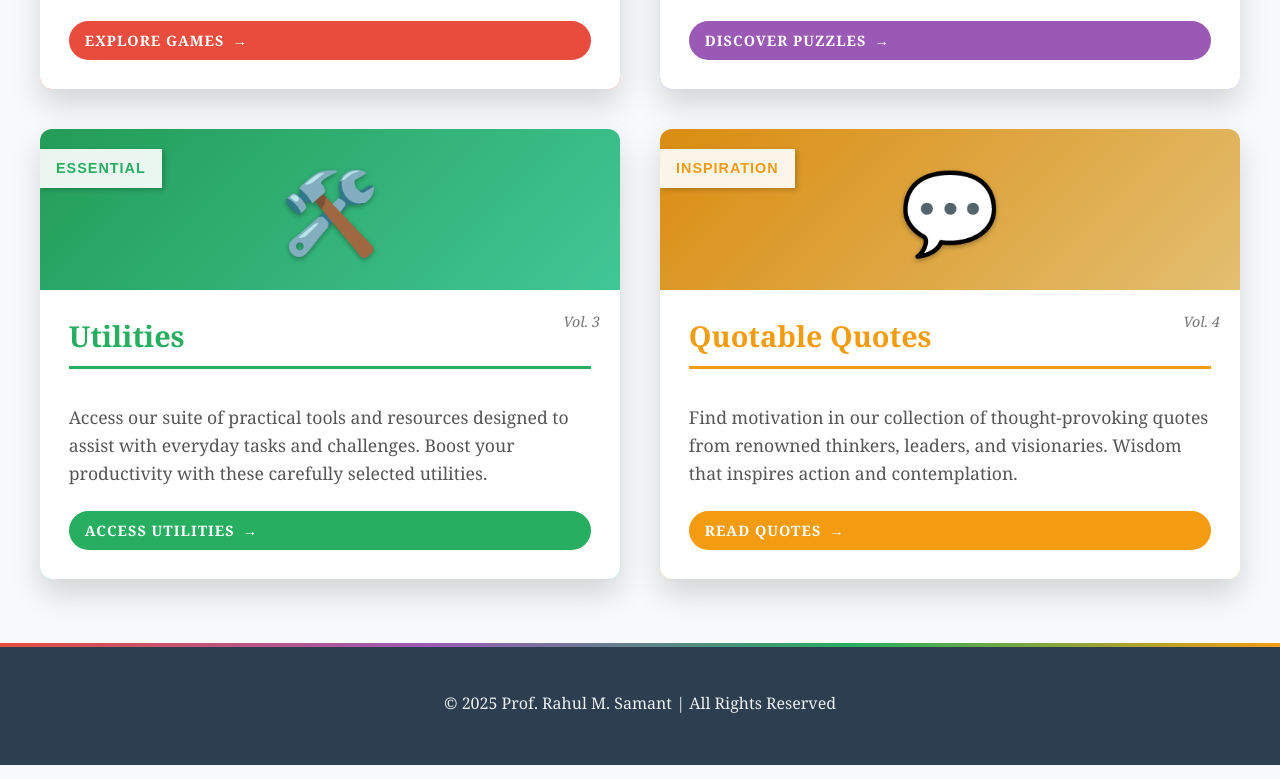
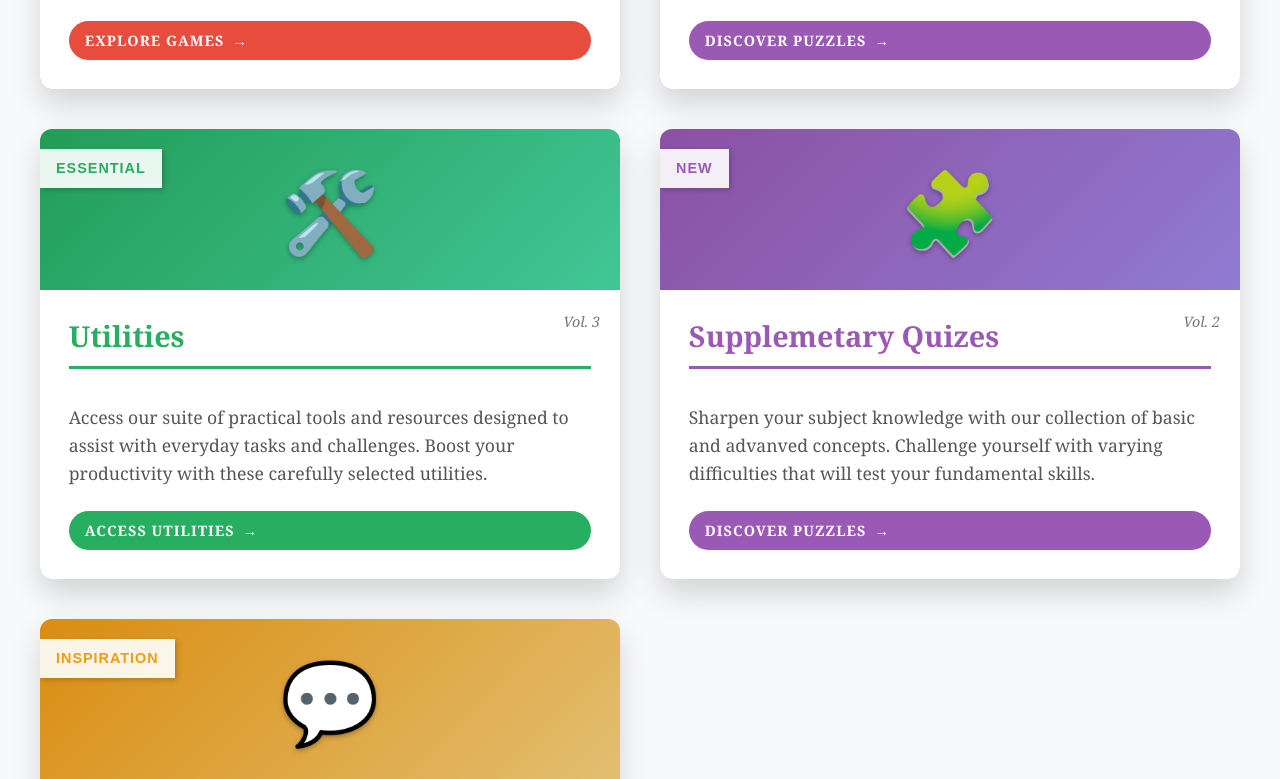
Before and after one commit to RMS-Sof/EcoSystem, a plain HTML site: page index.html in a window 1280 px wide. Shown: the part 638-1417 px from the top of the page. Drawn offline with Linux system fonts and the light colour scheme.

Commit message:
Update index.html

```diff
--- a/index.html
+++ b/index.html
@@ -363,6 +363,20 @@
                 </div>
             </div>
 
+ <div class="magazine-card puzzles-card">
+                <div class="card-image">
+                    <div class="card-tag puzzles-tag">New</div>
+                    <div class="card-icon">🧩</div>
+                </div>
+                <div class="card-content">
+                    <div class="issue-number">Vol. 2</div>
+                    <h2 class="card-title puzzles-title">Supplemetary Quizes</h2>
+                    <p class="card-excerpt">Sharpen your subject knowledge with our collection of basic and advanved concepts. Challenge yourself with varying difficulties that will test your fundamental skills.</p>
+                    <a href="https://rms-sof.github.io/QuizRoot//" class="read-more puzzles-button">Discover Puzzles</a>
+                </div>
+            </div>
+
+
             <div class="magazine-card quotes-card">
                 <div class="card-image">
                     <div class="card-tag quotes-tag">Inspiration</div>
```
